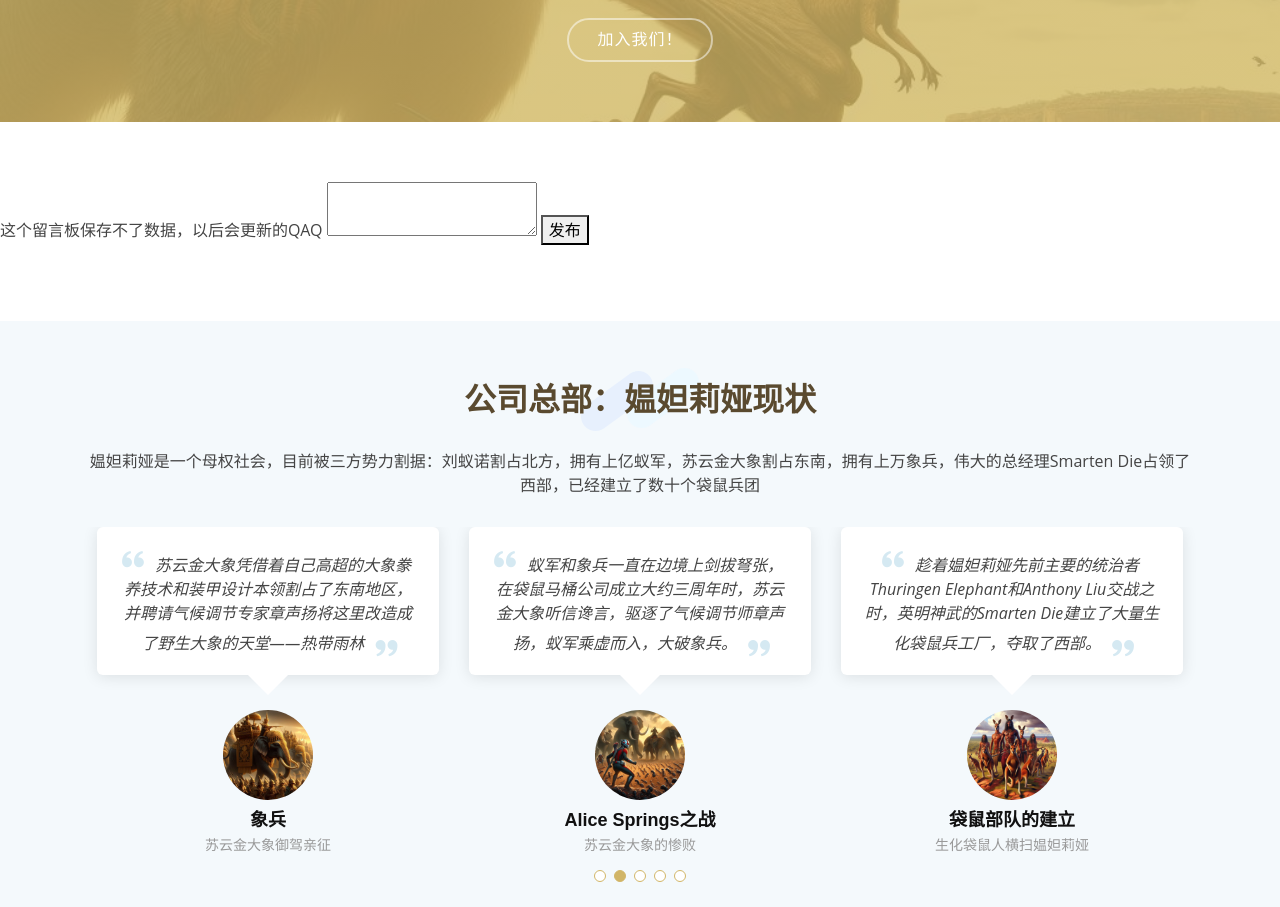
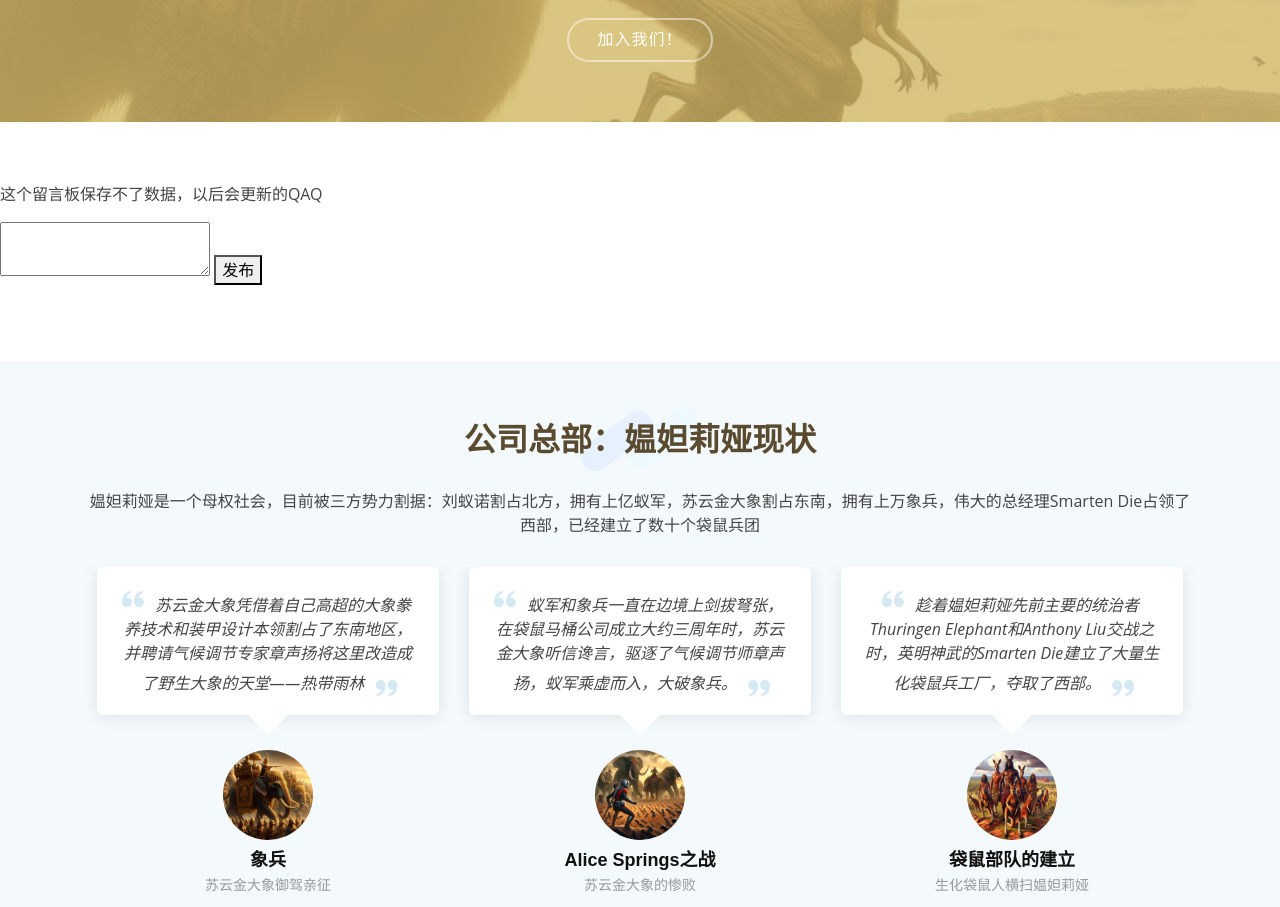
Before and after one commit to Piutroyerple/smartendie.github.io, a plain HTML site: page index.html in a window 1280 px wide. Shown: the part 2207-3114 px from the top of the page. Drawn offline with Linux system fonts and the light colour scheme.

Commit message:
Update index.html

```diff
--- a/index.html
+++ b/index.html
@@ -239,7 +239,7 @@ li {
 }
 li a {
     float: right;
-}">  这个留言板保存不了数据，以后会更新的QAQ
+}">  <p>这个留言板保存不了数据，以后会更新的QAQ</p>
       <textarea></textarea>
     <button>发布</button>
     <ul></ul>
```
